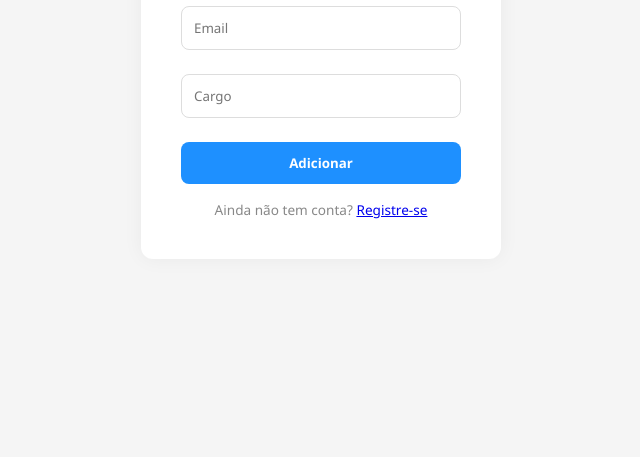
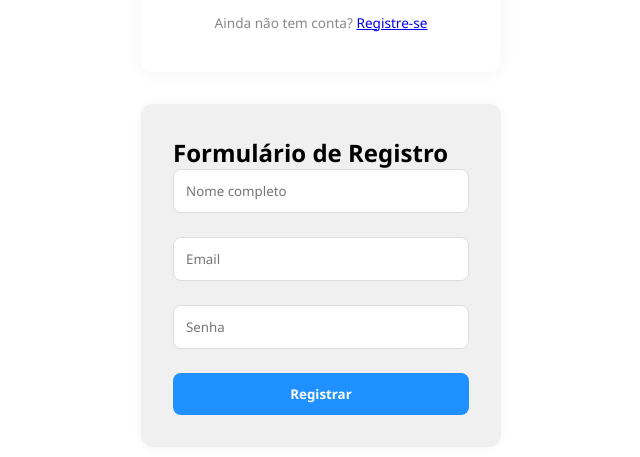
Before and after one commit to Auane-Souto/listadusuarios, a plain HTML site: page index.html in a window 1280 px wide. Both pictures are taken after a click on the link "Registre-se". Shown: the part 343-800 px from the top of the page, without its empty margins (319-959 px from the left). Drawn offline with Linux system fonts and the light colour scheme.

Commit message:
Form de registro

```diff
--- a/index.html
+++ b/index.html
@@ -13,11 +13,24 @@
       <input type="email" id="email" placeholder="Email" required />
       <input type="text" id="cargo" placeholder="Cargo" required />
       <button type="submit">Adicionar</button>
-    </form> <!--formUsuario-->
+    </form>
 
-    <p class="footer-text">Ainda não tem conta? <a href="#">Registre-se</a></p>
+    <p class="footer-text">
+      Ainda não tem conta? <a href="#" id="linkRegistro">Registre-se</a>
+    </p>
+  </div> <!--Container-->
 
-  </div> <!--container-->
+  <!-- Formulário de Registro -->
+
+  <div class="registro" id="registroContainer">
+    <form id="formRegistro">
+      <h2>Formulário de Registro</h2>
+      <input type="text" id="nomeCompleto" placeholder="Nome completo" required />
+      <input type="email" id="emailRegistro" placeholder="Email" required />
+      <input type="password" id="senha" placeholder="Senha" required />
+      <button type="submit">Registrar</button>
+    </form>
+  </div> <!--Registro-->
 
   <script src="script.js"></script>
 </body>
--- a/script.js
+++ b/script.js
@@ -10,7 +10,7 @@ function salvarUsuarios() {
 }
 
 form.addEventListener("submit", (e) => {
-  e.preventDefault(); // evita o envio padrão do formulário
+  e.preventDefault(); // Evita o envio padrão do formulário
 
   const novoUsuario = {
     nome: nomeInput.value.trim(),
@@ -18,29 +18,62 @@ form.addEventListener("submit", (e) => {
     cargo: cargoInput.value.trim()
   };
 
-  // validação de campos vazios
+  // Validação de campos vazios
   if (!novoUsuario.nome || !novoUsuario.email || !novoUsuario.cargo) {
     alert("Preencha todos os campos!");
     return;
   }
 
-  // validação de formato do email
+  // Validação de formato do email
   const emailValido = /^[^\s@]+@[^\s@]+\.[^\s@]+$/.test(novoUsuario.email);
   if (!emailValido) {
     alert("Email inválido!");
     return;
   }
 
-  // verificação de email já cadastrado
+  // Verificação de email já cadastrado
   const jaExiste = usuarios.some(u => u.email === novoUsuario.email);
   if (jaExiste) {
     alert("Esse email já está cadastrado!");
     return;
   }
 
-  // salvar novo usuário
+  // Salvar novo usuário
   usuarios.push(novoUsuario);
   salvarUsuarios();
   form.reset();
   console.log("Usuário cadastrado:", novoUsuario);
 });
+
+//Form registro
+
+const emailRegistroInput = document.getElementById("emailRegistro");
+
+// Remove espaços indesejados
+const emailDigitado = emailRegistroInput.value.trim();
+
+document.addEventListener("DOMContentLoaded", function () {
+  // Impede rolagem inicialmente
+  document.body.style.overflow = "hidden";
+
+  // Seleciona o link e o container do formulário de registro
+  const linkRegistro = document.querySelector('.footer-text a');
+  const registroContainer = document.querySelector('.registro');
+
+  // Garante que o formulário esteja oculto
+  registroContainer.classList.remove("show");
+
+  // Evento de clique no link
+  linkRegistro.addEventListener("click", function (e) {
+    e.preventDefault();
+
+    // Mostra o formulário de registro
+    registroContainer.classList.add("show");
+
+    // Libera rolagem
+    document.body.style.overflow = "auto";
+
+    // Rola até o formulário
+    registroContainer.scrollIntoView({ behavior: "smooth" });
+  });
+});
--- a/style.css
+++ b/style.css
@@ -6,12 +6,14 @@
 }
 
 body {
- background-color: #f5f5f5;
  display: flex;
+ flex-direction: column;
  justify-content: center;
  align-items: center;
  height: 100vh;
-
+ overflow: hidden; /* Impede rolagem inicialmente */
+ scroll-behavior: smooth;
+ padding: 2rem;
 }
 
 h1{
@@ -25,6 +27,24 @@ h1{
  box-shadow: 0 0 20px rgba(0, 0, 0, 0.05);
  width: 100%;
  max-width: 360px;
+}
+
+.registro {
+  margin-top: 2rem;
+  display: none;
+  height: 100vh;
+  background-color: #f0f0f0;
+  justify-content: center;
+  align-items: center;
+  flex-direction: column;
+  box-shadow: 0 0 10px rgba(0,0,0,0.05);
+  border-radius: 12px;
+  padding: 2rem;
+  max-width: 360px;
+}
+
+.registro.show {
+  display: block;
 }
 
 form input {
```
